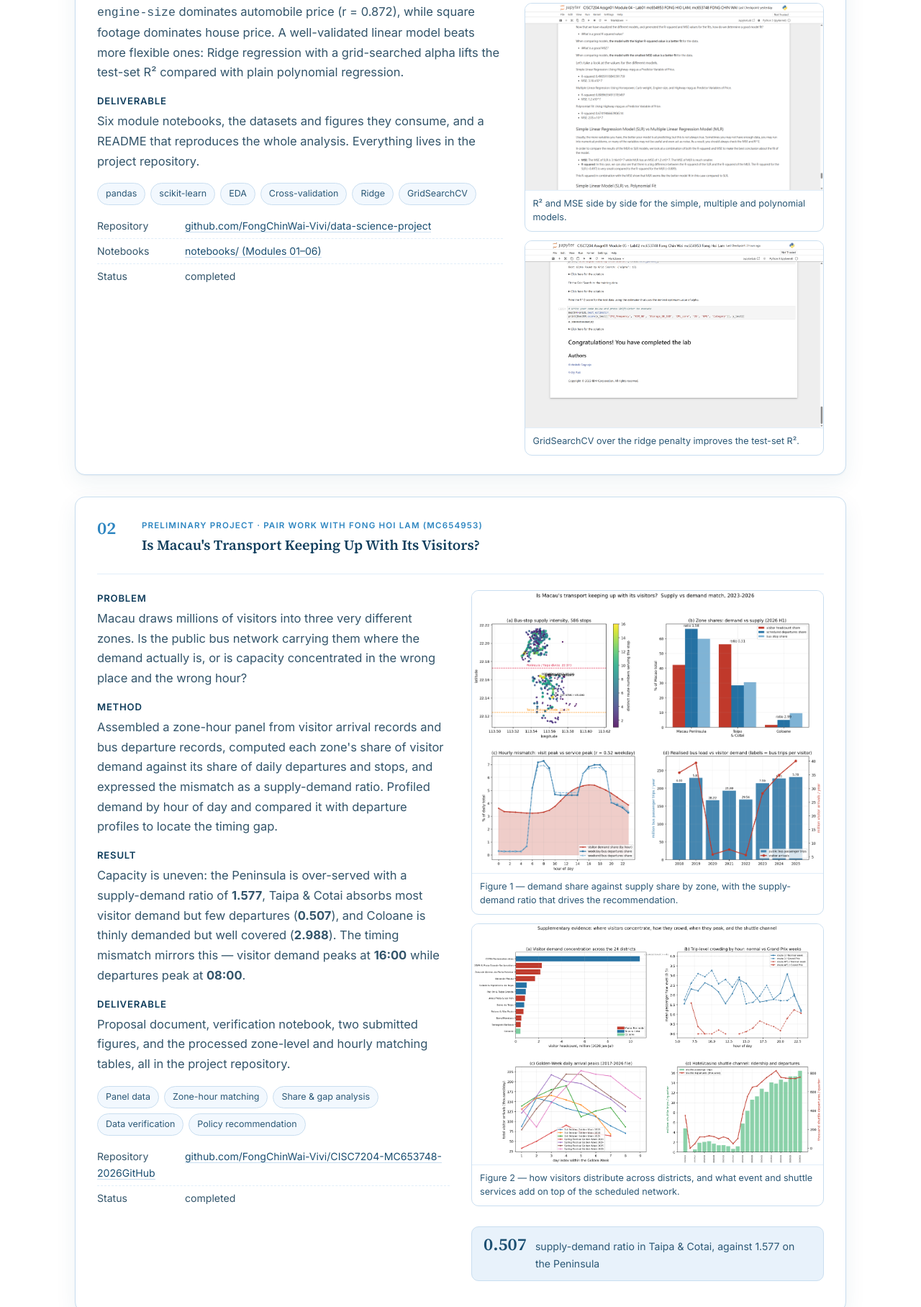
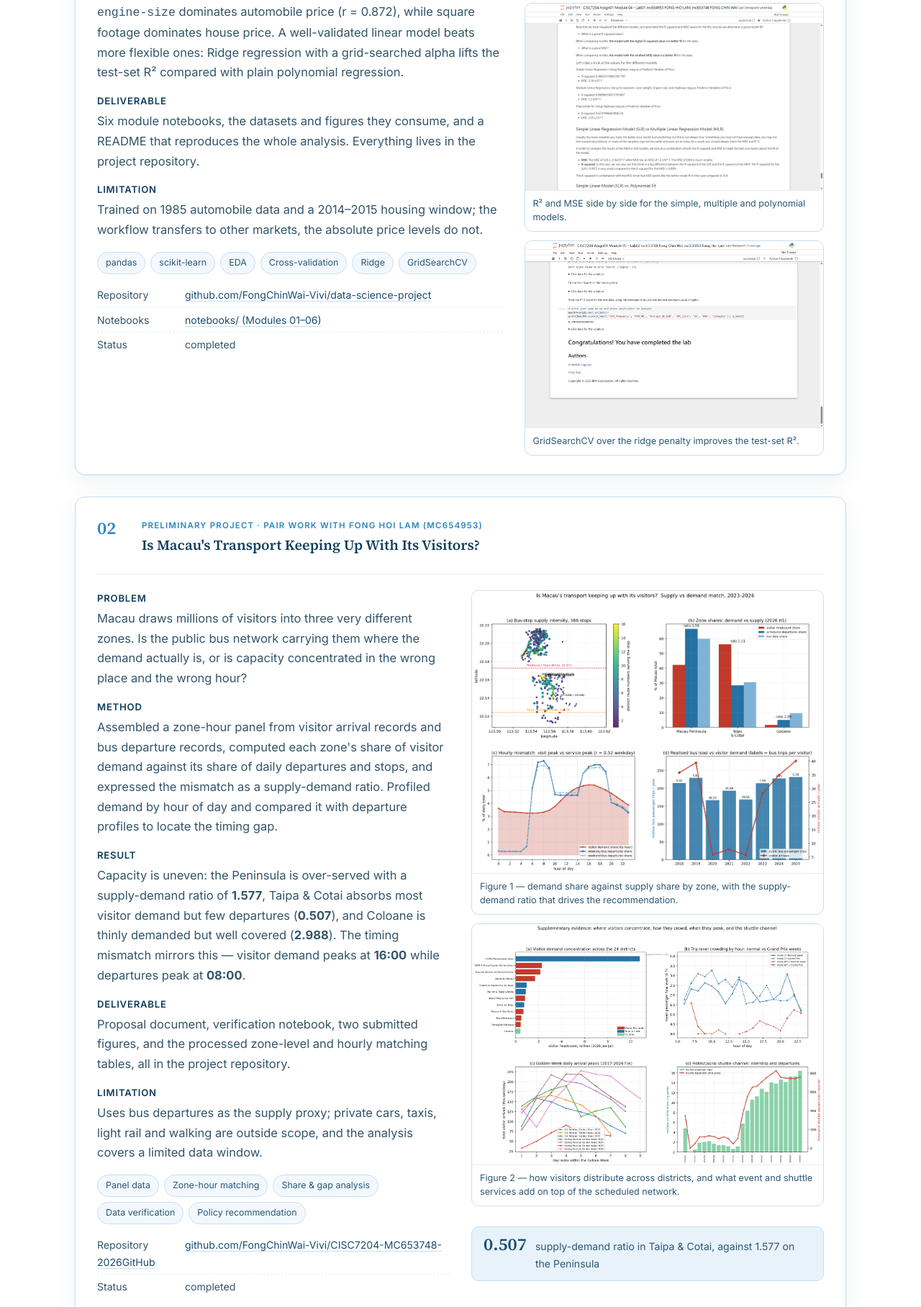
Before and after one commit to FongChinWai-Vivi/data-science-portfolio, a plain HTML site: page index.html in a window 1280 px wide. Shown: the part 1553-3369 px from the top of the page at 72% size. Drawn offline with Linux system fonts and the light colour scheme.

Commit message:
Add GitHub Pages site link, peer feedback notes and case limitations (Practice 9 Step 4.02-4.04)

```diff
--- a/index.html
+++ b/index.html
@@ -238,6 +238,8 @@ footer.site .container{display:flex;justify-content:space-between;gap:18px;flex-
                 <dd><code>engine-size</code> dominates automobile price (r&nbsp;=&nbsp;0.872), while square footage dominates house price. A well-validated linear model beats more flexible ones: Ridge regression with a grid-searched alpha lifts the test-set R&sup2; compared with plain polynomial regression.</dd>
                 <dt>Deliverable</dt>
                 <dd>Six module notebooks, the datasets and figures they consume, and a README that reproduces the whole analysis. Everything lives in the project repository.</dd>
+                <dt>Limitation</dt>
+                <dd>Trained on 1985 automobile data and a 2014&ndash;2015 housing window; the workflow transfers to other markets, the absolute price levels do not.</dd>
               </dl>
               <ul class="tags"><li>pandas</li><li>scikit-learn</li><li>EDA</li><li>Cross-validation</li><li>Ridge</li><li>GridSearchCV</li></ul>
               <ul class="files">
@@ -283,6 +285,8 @@ footer.site .container{display:flex;justify-content:space-between;gap:18px;flex-
                 <dd>Capacity is uneven: the Peninsula is over-served with a supply-demand ratio of <strong>1.577</strong>, Taipa &amp; Cotai absorbs most visitor demand but few departures (<strong>0.507</strong>), and Coloane is thinly demanded but well covered (<strong>2.988</strong>). The timing mismatch mirrors this &mdash; visitor demand peaks at <strong>16:00</strong> while departures peak at <strong>08:00</strong>.</dd>
                 <dt>Deliverable</dt>
                 <dd>Proposal document, verification notebook, two submitted figures, and the processed zone-level and hourly matching tables, all in the project repository.</dd>
+                <dt>Limitation</dt>
+                <dd>Uses bus departures as the supply proxy; private cars, taxis, light rail and walking are outside scope, and the analysis covers a limited data window.</dd>
               </dl>
               <ul class="tags"><li>Panel data</li><li>Zone-hour matching</li><li>Share &amp; gap analysis</li><li>Data verification</li><li>Policy recommendation</li></ul>
               <ul class="files">
```
Also changed, not shown: 2 other files.
